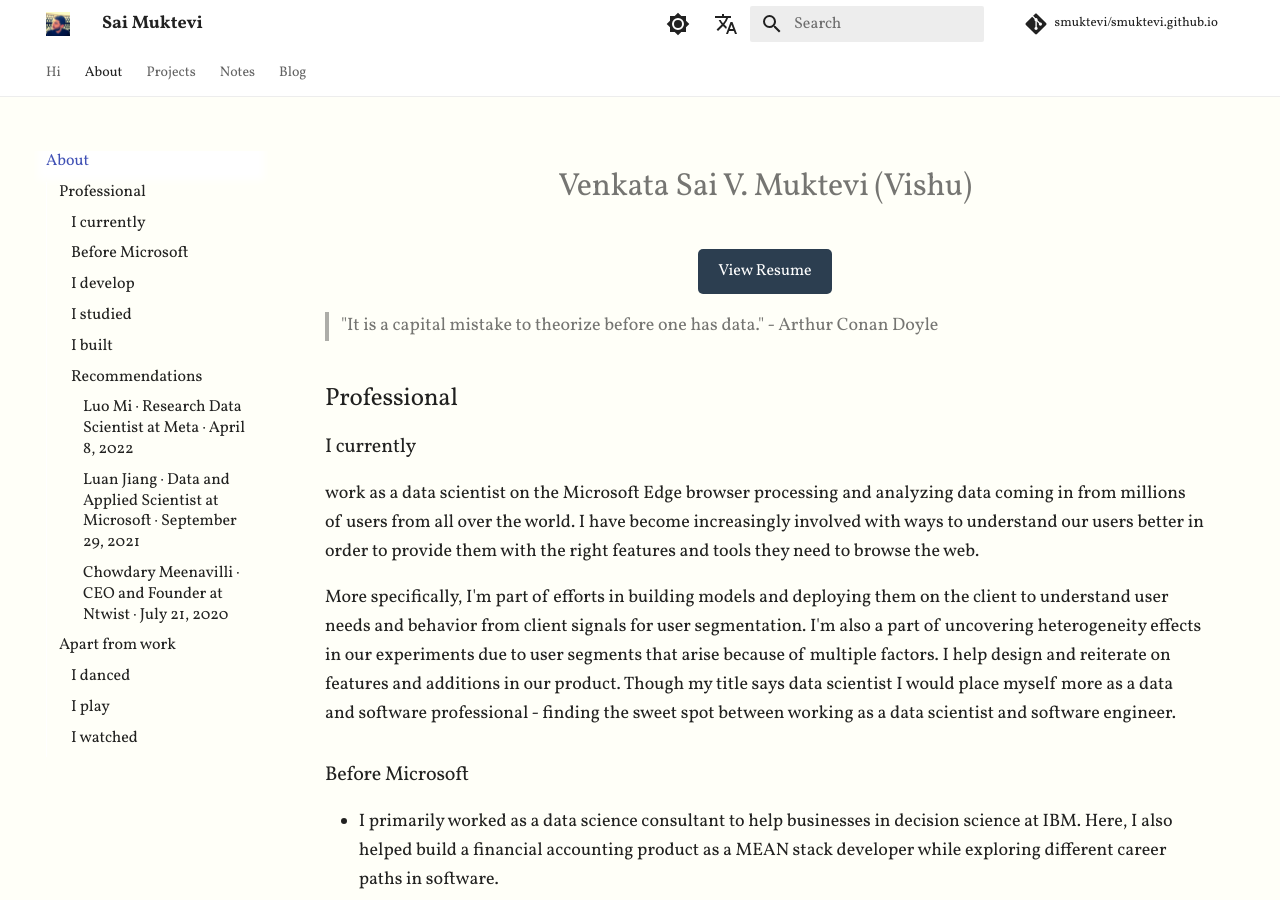
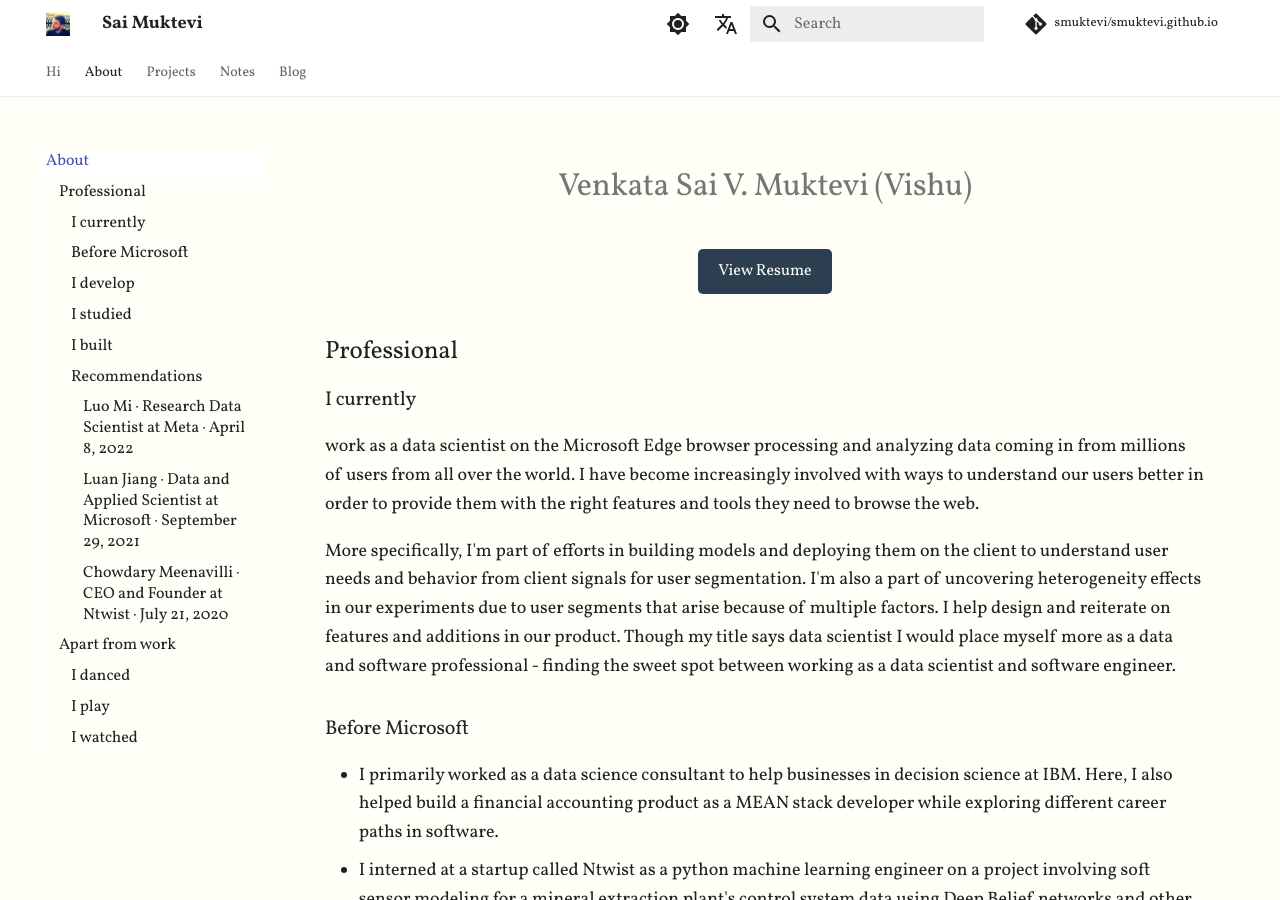
Before and after one commit to smuktevi/smuktevi.github.io, an MkDocs documentation site: the page built from docs/about.md, in a window 1280 px wide and 900 px high. Built offline with MkDocs 1.6.1 and Material for MkDocs 9.7.7, drawn with Linux system fonts in a browser that asks for light colours; comment, search, counter and statistics services are not loaded.

Commit message:
removed doyle

```diff
--- a/docs/about.md
+++ b/docs/about.md
@@ -4,8 +4,6 @@
   <a href="./../images/Venkata-Sai-Muktevi-Resume-Aug-2023.pdf" target="_blank">View Resume</a>
 </div>
 
-> "It is a capital mistake to theorize before one has data."
-> - Arthur Conan Doyle
 ## Professional
 
 ### I currently
```
